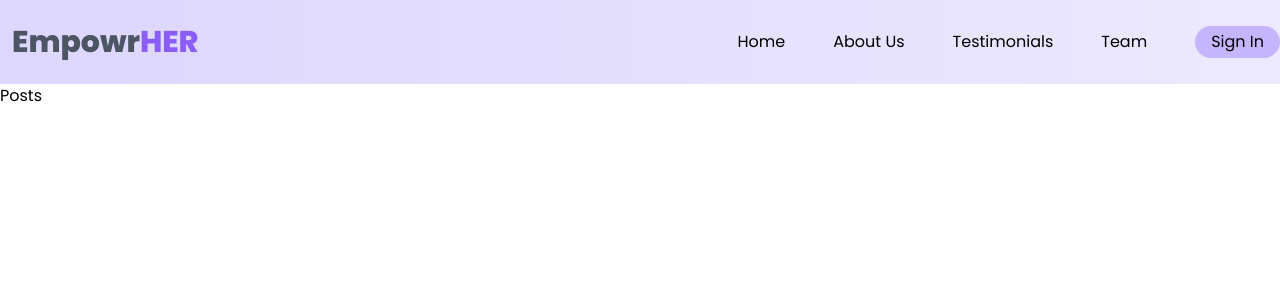
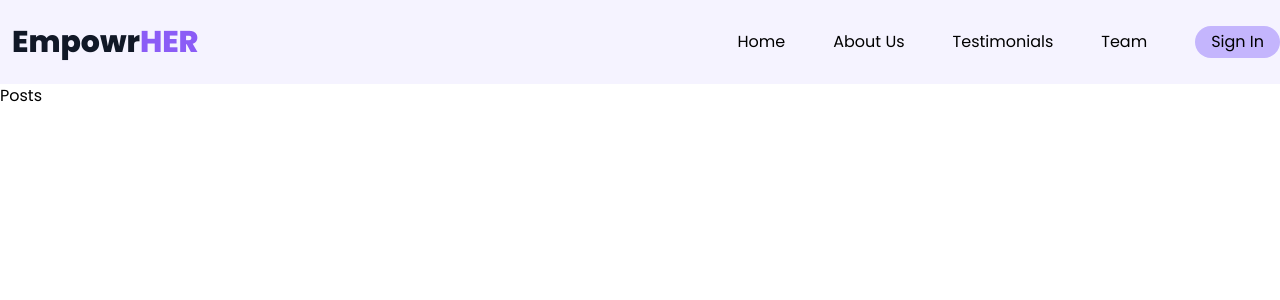
Before and after one commit to pollyliu1/EmpowrHER, a Next.js app in the folder client/: page /posts in a window 1280 px wide. Shown: the top 300 px of the page. Built offline with nearby package versions, Linux system fonts and the light colour scheme; no server answers.

Commit message:
Update Navbar.tsx
added frosting to navbar

```diff
--- a/client/src/components/Navbar.tsx
+++ b/client/src/components/Navbar.tsx
@@ -5,7 +5,7 @@ import SignOutButton2 from "./SignOutButton2";
 
 function Navbar({ user }) {
   return (
-    <nav className="bg-gradient-to-r from-violet-200 to-violet-100 bg-opacity-0">
+    <nav className="bg-violet-200 bg-opacity-30 backdrop-filter backdrop-blur-lg">
       <div className="max-w-7xl mx-auto">
         <div className="flex justify-between">
           <div className="flex space-x-4">
@@ -14,7 +14,7 @@ function Navbar({ user }) {
                 href="#"
                 className="flex item-center py-6 px-3 text-gray-700 hover:text-gray-600"
               >
-                <span className="font-extrabold text-grey-800 text-3xl">
+                <span className="font-extrabold text-gray-900 text-3xl">
                   Empowr{" "}
                 </span>{" "}
                 <span className="font-extrabold text-3xl text-violet-500">
```
